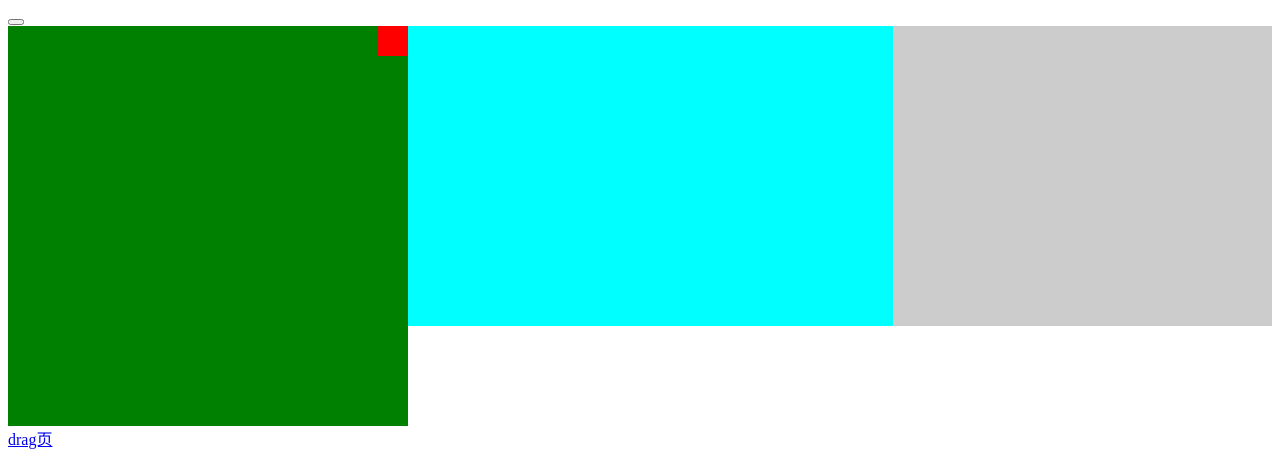
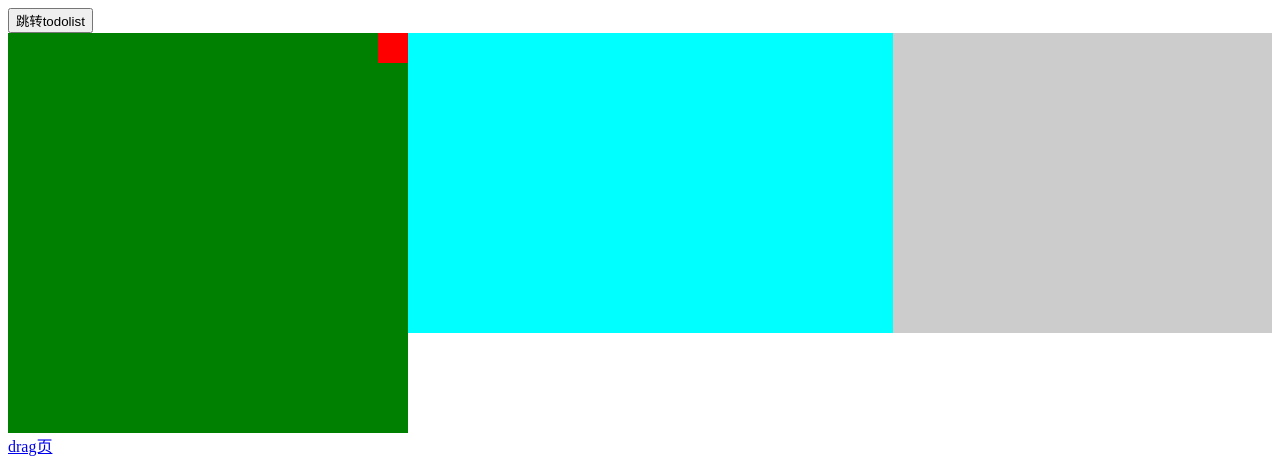
Before and after one commit to loudDD/ourfuturelife, a plain HTML site: page index.html in a window 1280 px wide. Shown: the top 458 px of the page. Drawn offline with nearby package versions, Linux system fonts and the light colour scheme.

Commit message:
button内部不能有标签

```diff
--- a/index.html
+++ b/index.html
@@ -21,7 +21,7 @@
     </head>
     <body>
         <div>
-            <button><a href="todolist.html"></a></button>
+            <button type="button" onclick="window.location.href='todolist.html'">跳转todolist</button>
         </div>
         <div class="all">
             <div>
```
